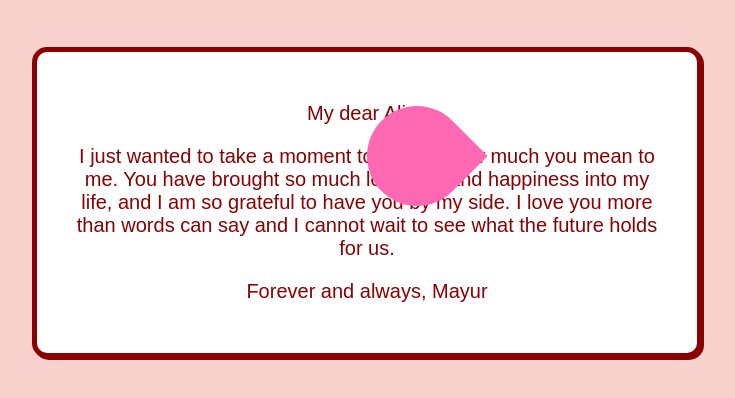
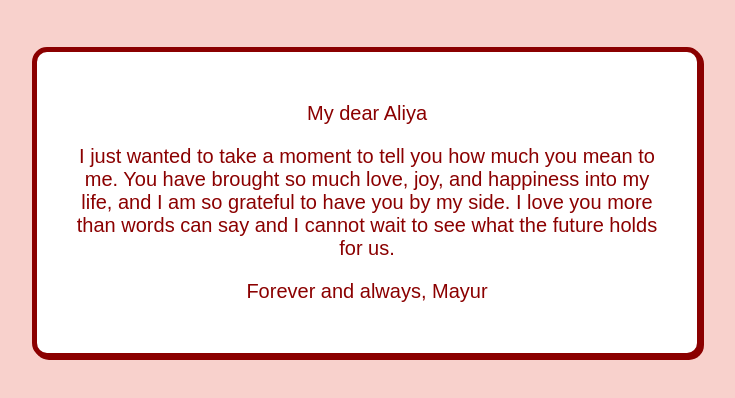
Before and after one commit to imabhisekh/Project_Git-Jenkin-Ansible-webs, a plain HTML site: page index.html in a window 1280 px wide. Shown: the part 94-492 px from the top of the page, without its empty margins (273-1008 px from the left). Drawn offline with Linux system fonts and the light colour scheme.

Commit message:
Update index.html

```diff
--- a/index.html
+++ b/index.html
@@ -28,17 +28,6 @@
       color: #8B0000;
       text-align: center;
     }
-    .heart {
-        position: absolute;
-        top:200px;
-        left:50%;
-        width: 100px;
-        height: 100px;
-        background-color: #ff69b4;
-        -moz-border-radius: 50px 50px 0 50px;
-        -webkit-border-radius: 50px 50px 0 50px;
-        border-radius: 50px 50px 0 50px;
-        transform: rotate(-45deg);
 
   </style>
 </head>
```
